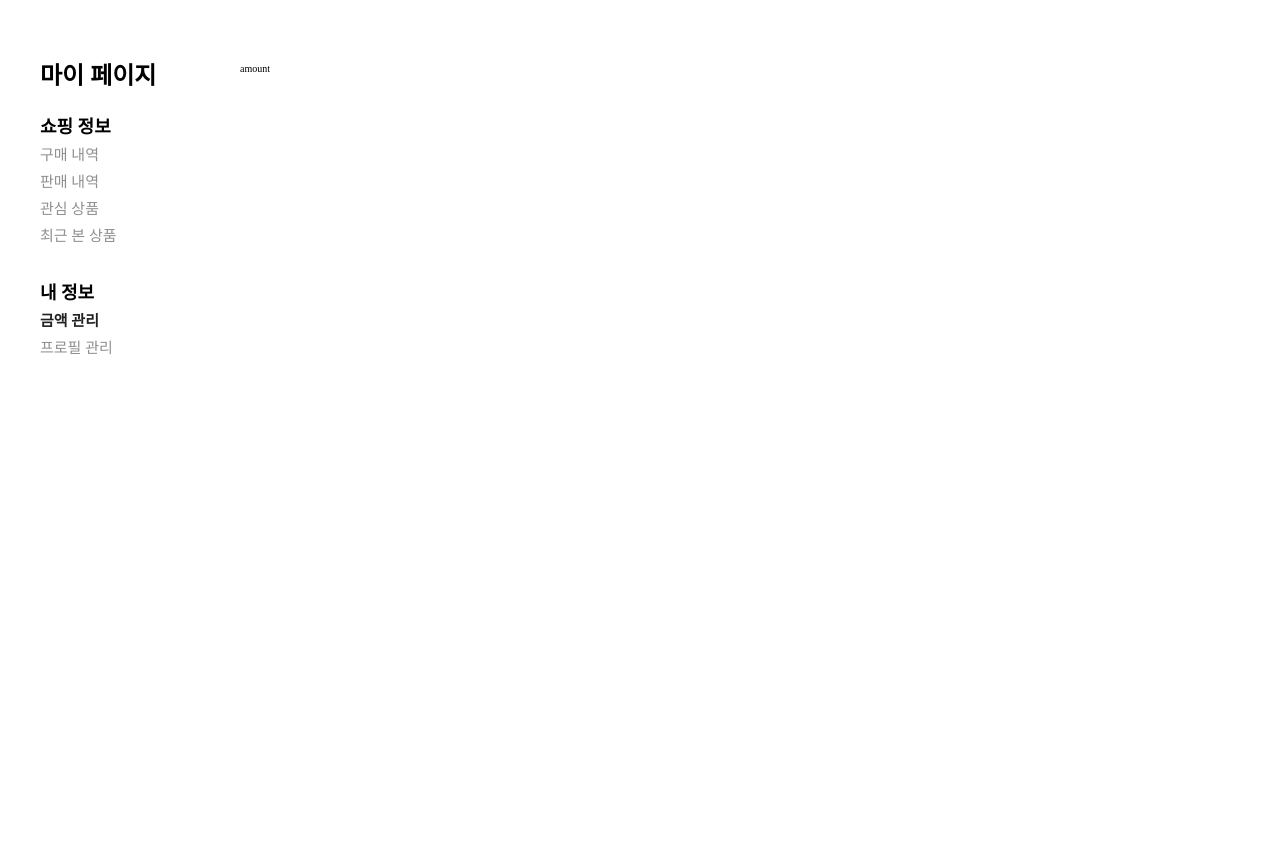
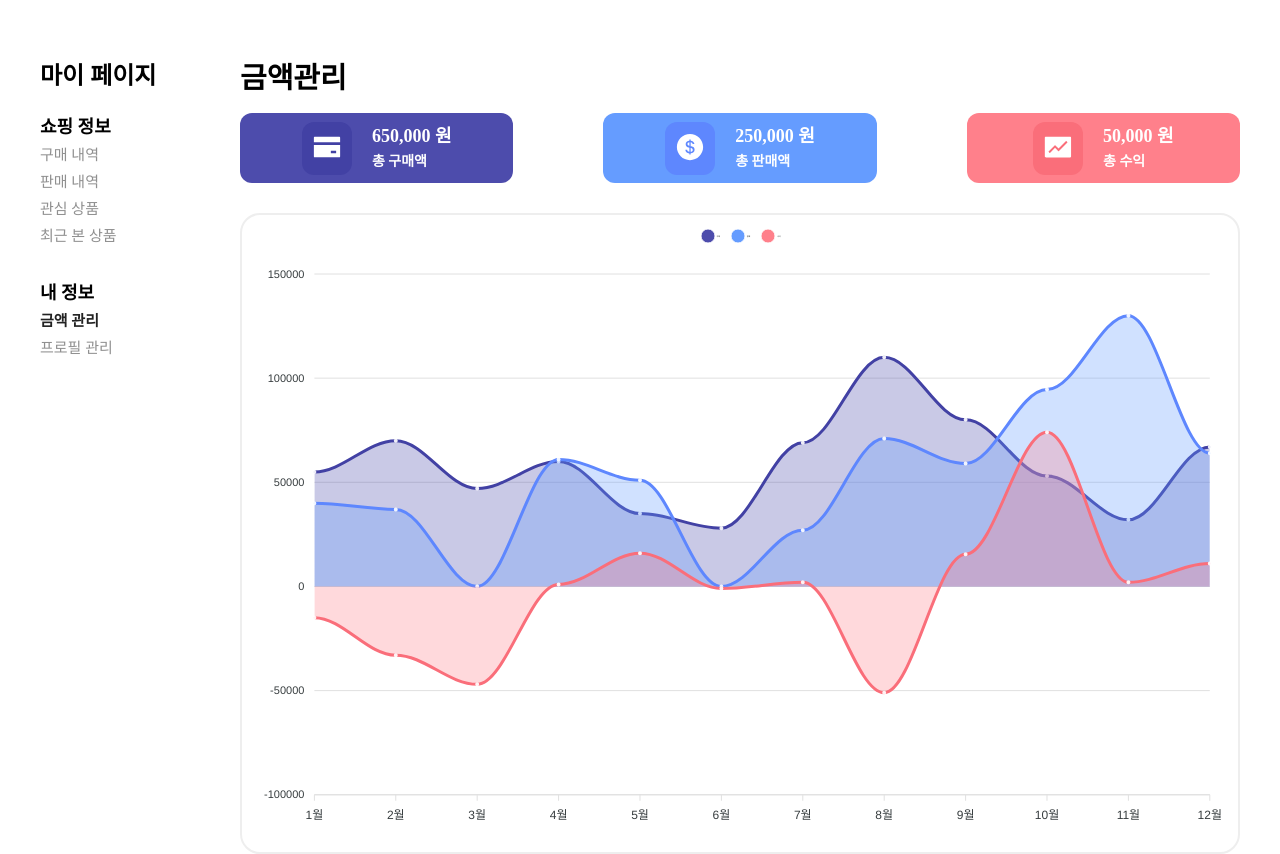
Before and after one commit to Clone-Kream/Clone-Kream, a React (Create React App) app: page /myPage in a window 1280 px wide. Both pictures are taken after a click on the element "금액 관리". Before the commit the page ends 800 px from the top, so only its background shows below. Built offline with nearby package versions, Linux system fonts and the light colour scheme.

Commit message:
임시 커밋

```diff
--- a/package.json
+++ b/package.json
@@ -7,7 +7,9 @@
     "@testing-library/jest-dom": "^5.14.1",
     "@testing-library/react": "^13.0.0",
     "@testing-library/user-event": "^13.2.1",
+    "apexcharts": "^3.41.1",
     "react": "^18.2.0",
+    "react-apexcharts": "^1.4.1",
     "react-dom": "^18.2.0",
     "react-icons": "^4.10.1",
     "react-redux": "^8.1.2",
--- a/src/components/my/my.data.js
+++ b/src/components/my/my.data.js
@@ -406,3 +406,29 @@ export const saleFinishData = [
     method: "신용카드",
   },
 ];
+export const month = [
+  "1월",
+  "2월",
+  "3월",
+  "4월",
+  "5월",
+  "6월",
+  "7월",
+  "8월",
+  "9월",
+  "10월",
+  "11월",
+  "12월",
+];
+export const purchaseYearData = [
+  55000, 70000, 47000, 60000, 35000, 28000, 69000, 110000, 80000, 53000, 32000,
+  67000,
+];
+export const saleYearData = [
+  40000, 37000, 0, 61000, 51000, 0, 27000, 71000, 59000, 94500, 130000, 64000,
+];
+
+export const revenueYearData = [
+  -15000, -33000, -47000, 1000, 16000, -1000, 2000, -51000, 15500, 74000, 2000,
+  11000,
+];
--- a/src/components/my/my.style.js
+++ b/src/components/my/my.style.js
@@ -1,4 +1,5 @@
 import { styled } from "styled-components";
+import { allData } from "./my.data";
 
 export const MyContainer = styled.div`
   width: 120rem;
@@ -397,4 +398,76 @@ export const Table = styled.ul`
 `;
 
 // 금액 관리
-// export const
+export const AmountContainer = styled.div`
+  /* background-color: skyblue; */
+`;
+export const AmountSection = styled.div`
+  /* background-color: pink; */
+  padding-top: 2rem;
+  display: flex;
+  align-items: center;
+  justify-content: space-between;
+  gap: 3rem;
+
+  .amount-card {
+    display: flex;
+    align-items: center;
+    justify-content: center;
+    width: calc(100% / 3 - 6rem);
+    height: 7rem;
+    border-radius: 1.2rem;
+    font-size: 1.8rem;
+    font-weight: 700;
+    color: #fff;
+    gap: 2rem;
+    .svg-box {
+      padding: 1rem;
+      border-radius: 1.2rem;
+      svg {
+        width: 3rem;
+        height: 3rem;
+      }
+    }
+
+    .card {
+      background-color: #4241a4;
+    }
+    .cash {
+      background-color: #5e87fe;
+    }
+    .fund {
+      background-color: #fa6e7a;
+    }
+    .price-info-box {
+      display: flex;
+      flex-direction: column;
+      gap: 1rem;
+      .total-price {
+      }
+      .title {
+        font-size: 1.4rem;
+      }
+    }
+  }
+  .purchase {
+    background-color: #4d4cac;
+  }
+  .sale {
+    background-color: #659cff;
+  }
+  .revenue {
+    background-color: #ff808b;
+  }
+`;
+
+export const Chart = styled.div`
+  background-color: #fff;
+  border: 2px solid #eee;
+  margin-top: 3rem;
+  border-radius: 2rem;
+  padding: 0.5rem;
+`;
+
+export const AmountBottom = styled.div`
+  background-color: yellowgreen;
+`;
--- a/src/components/my/myInfo/Amount.jsx
+++ b/src/components/my/myInfo/Amount.jsx
@@ -1,7 +1,167 @@
 import React from "react";
+import * as S from "../my.style.js";
+import {
+  AiFillCreditCard,
+  AiFillDollarCircle,
+  AiFillFund,
+} from "react-icons/ai";
+import ApexChart from "react-apexcharts";
+import {
+  saleYearData,
+  purchaseYearData,
+  revenueYearData,
+  month,
+} from "../my.data.js";
 
-const Amount = () => {
-  return <div>amount</div>;
+const Amount = (props) => {
+  const chartInfo = {
+    options: {
+      chart: {
+        type: "area",
+        height: "60rem",
+        toolbar: {
+          show: false,
+        },
+      },
+      xaxis: {
+        //x축
+        categories: month,
+      },
+      stroke: {
+        curve: "smooth",
+        show: true,
+        lineCap: "butt",
+        colors: ["#4241a4", "#5e87fe", "#fa6e7a"],
+        width: 3,
+      },
+      dataLabels: {
+        // 꼭짓점에 생기는 값
+        enabled: false,
+      },
+      // title: {
+      //   text: "title",
+      //   align: "left",
+      //   margin: 40,
+      //   style: {
+      //     fontSize: "2.4rem",
+      //     fontWeight: "bold",
+      //     color: "#263238",
+      //   },
+      // },
+      // subtitle: {
+      //   text: "subtitle",
+      //   align: "center",
+      //   margin: 10,
+      //   style: {
+      //     fontSize: "12px",
+      //     fontWeight: "normal",
+      //     fontFamily: undefined,
+      //     color: "#9699a2",
+      //   },
+      // },
+      tooltip: {
+        x: {
+          show: true,
+        },
+      },
+      fill: {
+        colors: ["#4d4cac", "#659cff", "#ff808b"],
+        opacity: 0.3,
+        type: "solid",
+      },
+      legend: {
+        show: true,
+        position: "top",
+        fontSize: "1.8rem",
+        fontWeight: 700,
+        // labels: {
+        //   colors: ["#4d4cac", "#659cff", "#ff808b"],
+        // },
+      },
+      labels: ["Apples", "Oranges", "Berries"],
+
+      markers: {
+        size: 1,
+        colors: ["#4d4cac", "#659cff", "#ff808b"],
+      },
+    },
+    series: [
+      {
+        name: "구매",
+        data: purchaseYearData,
+      },
+      {
+        name: "판매",
+        data: saleYearData,
+      },
+      {
+        name: "수익",
+        data: revenueYearData,
+      },
+    ],
+  };
+
+  // console.log(chartInfo.options);
+
+  return (
+    <S.AmountContainer>
+      <S.TitleLabel>금액관리</S.TitleLabel>
+      <S.AmountSection>
+        <div className="purchase amount-card">
+          <div className="svg-box card">
+            <AiFillCreditCard />
+          </div>
+          <div className="price-info-box">
+            <div className="total-price">650,000 원</div>
+            <div className="title">총 구매액</div>
+          </div>
+        </div>
+        <div className="sale amount-card">
+          <div className="svg-box cash">
+            <AiFillDollarCircle />
+          </div>
+          <div className="price-info-box">
+            <div className="total-price">250,000 원</div>
+            <div className="title">총 판매액</div>
+          </div>
+        </div>
+        <div className="revenue amount-card">
+          <div className="svg-box fund">
+            <AiFillFund />
+          </div>
+          <div className="price-info-box">
+            <div className="total-price">50,000 원</div>
+            <div className="title">총 수익</div>
+          </div>
+        </div>
+      </S.AmountSection>
+
+      <S.Chart>
+        <ApexChart
+          type="area"
+          series={chartInfo.series}
+          options={chartInfo.options}
+        />
+      </S.Chart>
+
+      {/* <S.Chart>
+        chart
+        <div className="time-dropbox">
+          <div className="logo"></div>
+          <div className="time-dropbox_list">
+            <div className="list-item">연간</div>
+            <div className="list-item">월간</div>
+            <div className="list-item">주간</div>
+          </div>
+        </div>
+      </S.Chart>
+
+      <S.AmountBottom className="amount-bottom">
+        <div className="amount-daily">주간</div>
+        <div className="amount-yearly">월간</div>
+      </S.AmountBottom> */}
+    </S.AmountContainer>
+  );
 };
 
 export default Amount;
```
Also changed, not shown: 1 other file (tests, documents, lock files or other folders).
